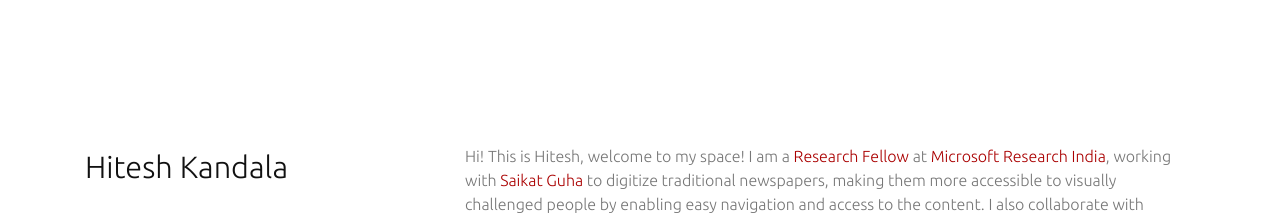
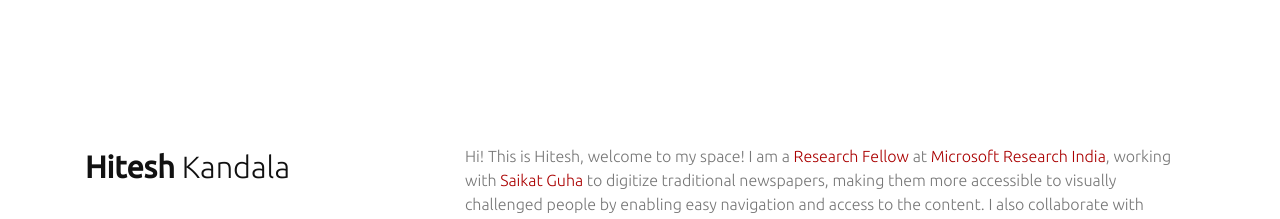
Before and after one commit to hiteshK03/hiteshK03.github.io, a plain HTML site: page index.html in a window 1280 px wide. Shown: the top 219 px of the page. Drawn offline with nearby package versions, Linux system fonts and the light colour scheme; grey boxes are pictures that could not be loaded.

Commit message:
name bold

```diff
--- a/index.html
+++ b/index.html
@@ -25,7 +25,9 @@
         <div class="row pt-5 allstuff">
             <div class="col-md-4 pt-5">
                 <div class="fixed-posi">
-                <p class="name">Hitesh Kandala</p>
+                <p class="name">
+                    <span style="font-weight: 700;">Hitesh</span> Kandala
+                </p>
                 <img src="images/profile.jpg" class="profilepic pt-3 pb-2">
                 <!-- <div class="pt-5 menur"><a class="menulink" target="_blank" href="assets/sebastin_cv.pdf">curriculum vitae</a></div> -->
                 <div class=""><a class="menulink" target="_blank" href="https://scholar.google.com/citations?user=Z36s8YMAAAAJ&hl=en&oi=ao">google scholar</a></div>
```
